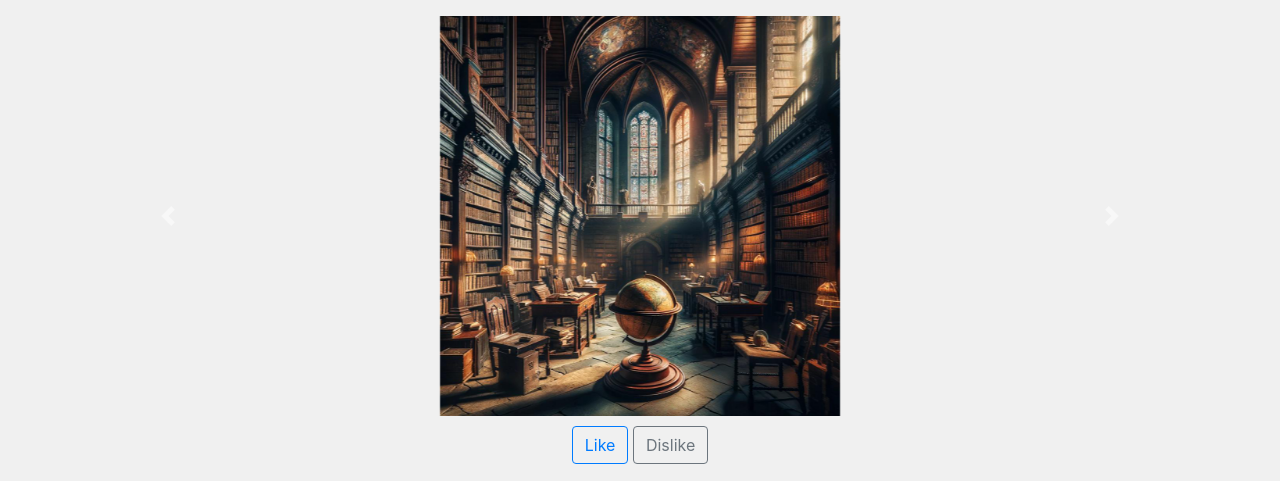
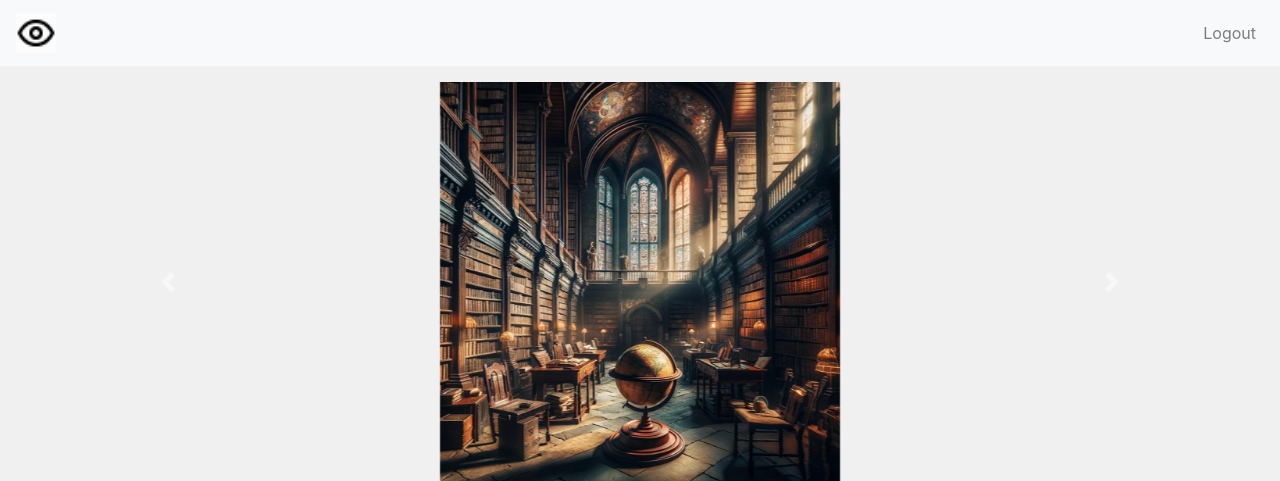
Before and after one commit to ogacarvalho/www, a PHP site: page /php/carroussel.php in a window 1280 px wide. Shown: the top 481 px of the page. Run offline with PHP 8.4, Linux system fonts and the light colour scheme; some libraries are stand-ins or nearby versions.

Commit message:
Inclusão de header + logout + logo

```diff
--- a/php/carroussel.php
+++ b/php/carroussel.php
@@ -52,7 +52,21 @@
     </style>
 </head>
 <body>
-
+    <nav class="navbar navbar-expand-lg navbar-light bg-light">
+        <a class="navbar-brand" href="#">
+            <img src="../img/logo.gif" alt="Logo" height="40">
+        </a>
+        <button class="navbar-toggler" type="button" data-toggle="collapse" data-target="#navbarNavDropdown" aria-controls="navbarNavDropdown" aria-expanded="false" aria-label="Toggle navigation">
+            <span class="navbar-toggler-icon"></span>
+        </button>
+        <div class="collapse navbar-collapse" id="navbarNavDropdown">
+            <ul class="navbar-nav ml-auto">
+                <li class="nav-item">
+                    <a class="nav-link" href="/">Logout</a>
+                </li>
+            </ul>
+        </div>
+    </nav>
 <div class="container mt-3">
     <!-- Feed de imagens -->
     <div id="imageFeed_1" class="carousel slide" data-ride="carousel">
```
Also changed, not shown: img/logo.gif (added), img/logo_1.gif (added).
